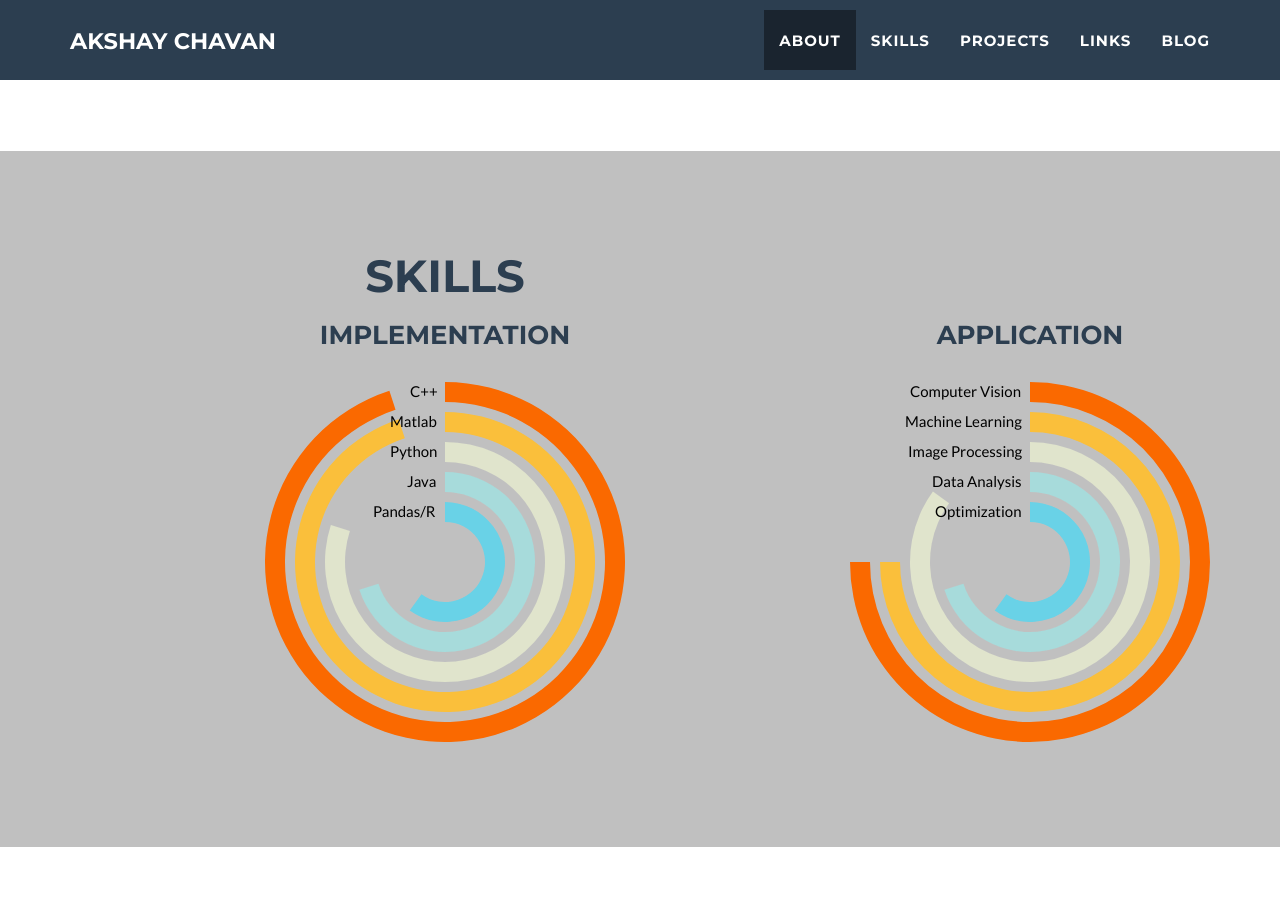
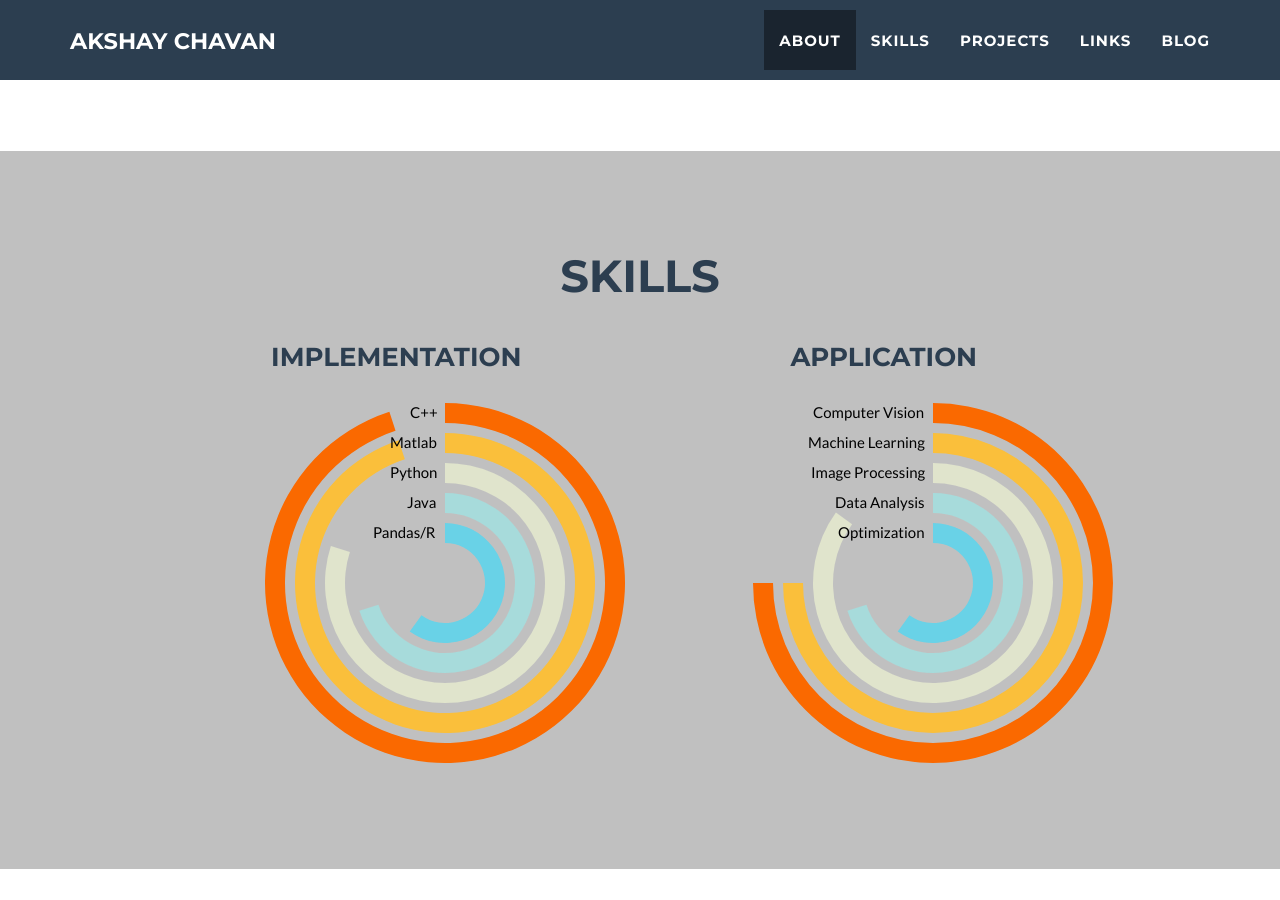
Before and after one commit to arccoder/arccoder.github.io, a Jekyll site: the page index.html, which Jekyll copies as it is, in a window 1280 px wide and 900 px high, scrolled down 509 px. Built offline with Jekyll 4.4.1, drawn with Linux system fonts in a browser that asks for light colours; nearby versions of some CDN libraries; some web fonts are replaced.

Commit message:
Update index.html

```diff
--- a/index.html
+++ b/index.html
@@ -177,7 +177,7 @@
     <section class="success" id="skills" style="color:#2c3e50;">
         <div class="container">
             <div class="row">
-                <div class="col-lg-4 col-lg-offset-2 text-center">
+                <div class="text-center">
                     <h2>Skills</h2>
                     <!--<hr class="star-light">-->
                 </div>
@@ -186,13 +186,13 @@
 
 
             <div class="row">
-                <div align="center" class="col-lg-4 col-lg-offset-2" id="donutchart">
+                <div align="center" class="col-lg-3 col-lg-offset-2" id="donutchart">
                     <h3>Implementation</h3>
                     <br>
                 </div>
 
 
-                <div align="center" class="col-lg-4 col-lg-offset-2" id="donutchart2">
+                <div align="center" class="col-lg-3 col-lg-offset-2" id="donutchart2">
                     <h3>Application</h3>
                     <br>
                 </div>
```
